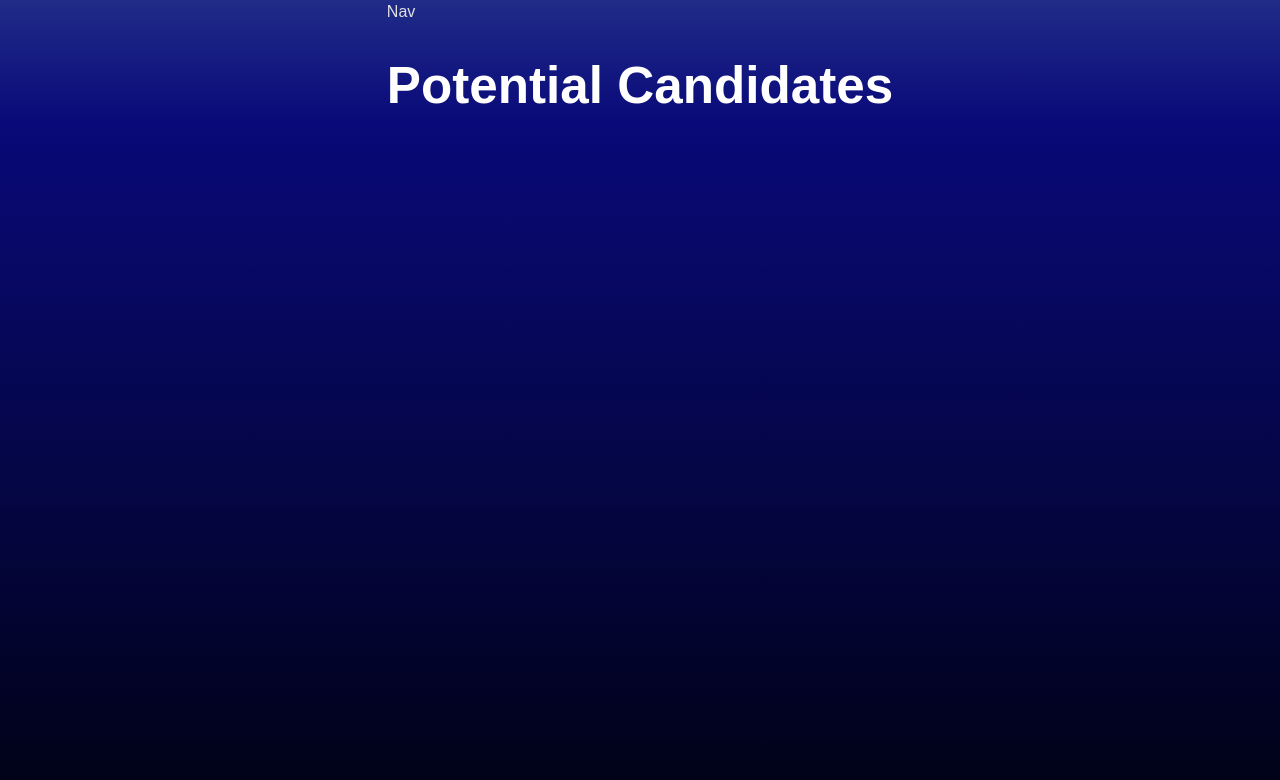
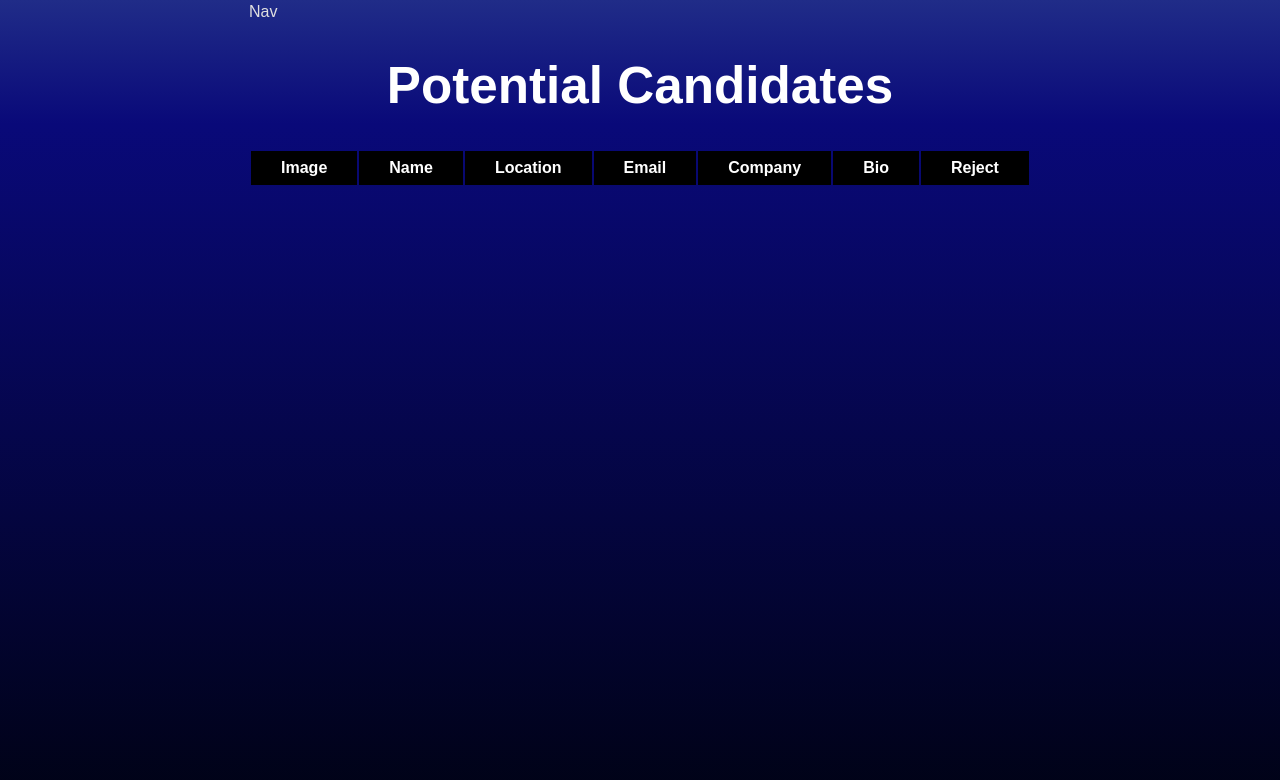
Before and after one commit to Lauren245/Candidate-Search, a React (Vite) app: page /SavedCandidates in a window 1280 px wide. Shown: the top 780 px of the page. Built offline with nearby package versions, Linux system fonts and the light colour scheme.

Commit message:
got user data for potential candidates table working. I will need to go back and add a reject button later.

```diff
--- a/src/index.css
+++ b/src/index.css
@@ -90,6 +90,21 @@ tr {
   color: white;
 }
 
+th, td {
+  padding: 5px 30px;
+  /* border: 1px solid #ddd; */
+}
+
+/*used for styling avatar in potential candidates table*/
+.avatar-scaled {
+  border-radius: 5%;
+  width: 70px; /* Larger avatar */
+  height: 70px; /* Larger avatar */
+  margin: 10px;
+  object-fit: cover;
+  border: 4px solid #fff; /* Border around the avatar to make it stand out */
+}
+
 tbody tr:nth-child(odd) {
   background-color: #333333;
 }
@@ -170,6 +185,7 @@ body {
   border: 4px solid #fff; /* Border around the avatar to make it stand out */
 }
 
+
 /* Username Styling */
 .card-header h2 {
   font-size: 26px; /* Larger font size */
--- a/src/pages/SavedCandidates.tsx
+++ b/src/pages/SavedCandidates.tsx
@@ -1,17 +1,39 @@
-//import Candidate from '../interfaces/Candidate.interface';
+import Candidate from '../interfaces/Candidate.interface';
 
 const SavedCandidates = () => {
 
-  const candidate: string[] = JSON.parse(localStorage.getItem('savedCandidates') || '[]')
+  const candidateArr: Candidate[] = JSON.parse(localStorage.getItem('savedCandidates') || '[]')
   return (
     <>
       <h1>Potential Candidates</h1>
-      {/* <table>
-        <tr>
-            <th>{}</th>
-        </tr>
-      </table> */}
-      <p>{candidate}</p>
+      <table>
+        <thead>
+          <tr>
+              {/* I opted to harcode these instead of getting them from the array because the key names are not very nice looking. */}
+              <th>Image</th>
+              <th>Name</th>
+              <th>Location</th>
+              <th>Email</th>
+              <th>Company</th>
+              <th>Bio</th>
+              <th>Reject</th>
+            </tr>
+        </thead>
+        <tbody>
+          {candidateArr.map((candidate) => (
+            <tr key={candidate.login}>
+              <td><img src={candidate.avatar_url || ''} alt="The GitHub user avatar" className="avatar-scaled" /></td>
+              <td>{candidate.name || 'no name given'}<br />{candidate.login}</td>
+              <td>{candidate.location || 'no location'}</td>
+              <td>{candidate.email || 'no email'}</td>
+              <td>{candidate.company || 'no company listed'}</td>
+              <td>{candidate.bio || 'no bio'}</td>
+              <td>Button goes here</td>
+            </tr>
+            ))}
+        </tbody>
+      </table>
+
     </>
   );
 };
```
